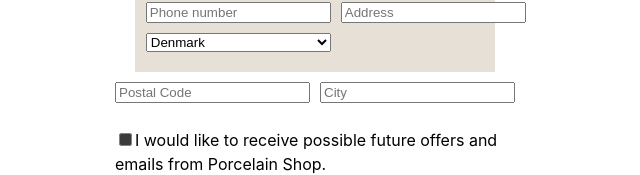
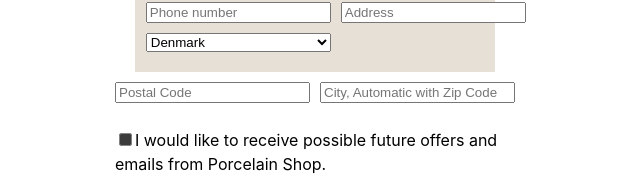
Before and after one commit to Johansogaard/frontend, a React (Vite) app: page /checkout in a window 1280 px wide. Shown: the part 136-311 px from the top of the page, without its empty margins (325-965 px from the left). Built offline with nearby package versions, Linux system fonts and the light colour scheme; no server answers.

Commit message:
it works

```diff
--- a/src/checkoutPage/checkoutPage-Components/formComponent.tsx
+++ b/src/checkoutPage/checkoutPage-Components/formComponent.tsx
@@ -141,7 +141,7 @@ export function FormComponent({
    );
  }
 
-function ZipForm({ setPostalCode }) {
+function ZipForm({ setPostalCode, setPostalCodeValid }) {
   type PostalCodeData = {
     nr: string;
     navn: string;
@@ -151,6 +151,7 @@ function ZipForm({ setPostalCode }) {
   const [postalCodes, setPostalCodes] = useState<PostalCodeData[]>([]);
   const [message, setMessage] = useState('');
   const [city, setCity] = useState('');
+  const [isValidPostalCode, setIsValidPostalCode] = useState(false);
 
   useEffect(() => {
     const fetchData = async () => {
@@ -164,7 +165,6 @@ function ZipForm({ setPostalCode }) {
   const handleChange = (event: React.ChangeEvent<HTMLInputElement>) => {
     const value = event.target.value;
     setPostalCodeLocal(value);
-    setPostalCode(value); // Update parent component with the postal code
 
     if (value.length === 4) {
       const postalCodeData = postalCodes.find(
@@ -173,10 +173,20 @@ function ZipForm({ setPostalCode }) {
       if (postalCodeData) {
         setMessage('');
         setCity(postalCodeData.navn);
+        setIsValidPostalCode(true);
+        setPostalCode(value);
+        setPostalCodeValid(true);
       } else {
         setMessage('Postal code is not valid');
+        setIsValidPostalCode(false);
         setCity('');
+        setPostalCode('');
+        setPostalCodeValid(false);
       }
+    } else {
+
+      setPostalCode('');
+      setPostalCodeValid(false);
     }
   };
 
@@ -196,7 +206,7 @@ function ZipForm({ setPostalCode }) {
       <input
         type="text"
         name="City"
-        placeholder="City"
+        placeholder="City, Automatic with Zip Code"
         value={city}
         readOnly
         className="city-input"
--- a/src/checkoutPage/checkoutPage.tsx
+++ b/src/checkoutPage/checkoutPage.tsx
@@ -36,6 +36,7 @@ export function CheckoutPage() {
   const [newsChecked, setNewsChecked] = useState(false);
   const [error, setError] = useState('');
   const [postalCode, setPostalCode] = useState('');
+  const [isValidPostalCode, setIsValidPostalCode] = useState(false); // Corrected state name
 
 
 
@@ -48,7 +49,11 @@ export function CheckoutPage() {
      errors.push('Email is not valid');
    }
     if (!postalCode || postalCode.length !== 4) {
-      errors.push('Postal code is shit');
+      errors.push('Postal code is shit legit');
+    }
+
+    if (!postalCode || !isValidPostalCode) {
+      errors.push('Postal code was not found in Denmark ');
     }
 
    if (!firstName || !isFirstNameValid) {
@@ -102,7 +107,7 @@ if (errors.length > 0) {
             isAddressValid={isAddressValid}         />
 
       </section>
-        <ZipForm setPostalCode={setPostalCode} />
+        <ZipForm setPostalCode={setPostalCode} setPostalCodeValid={setIsValidPostalCode} />
 
 
         <section className="checkout-checkboxNews">
```
